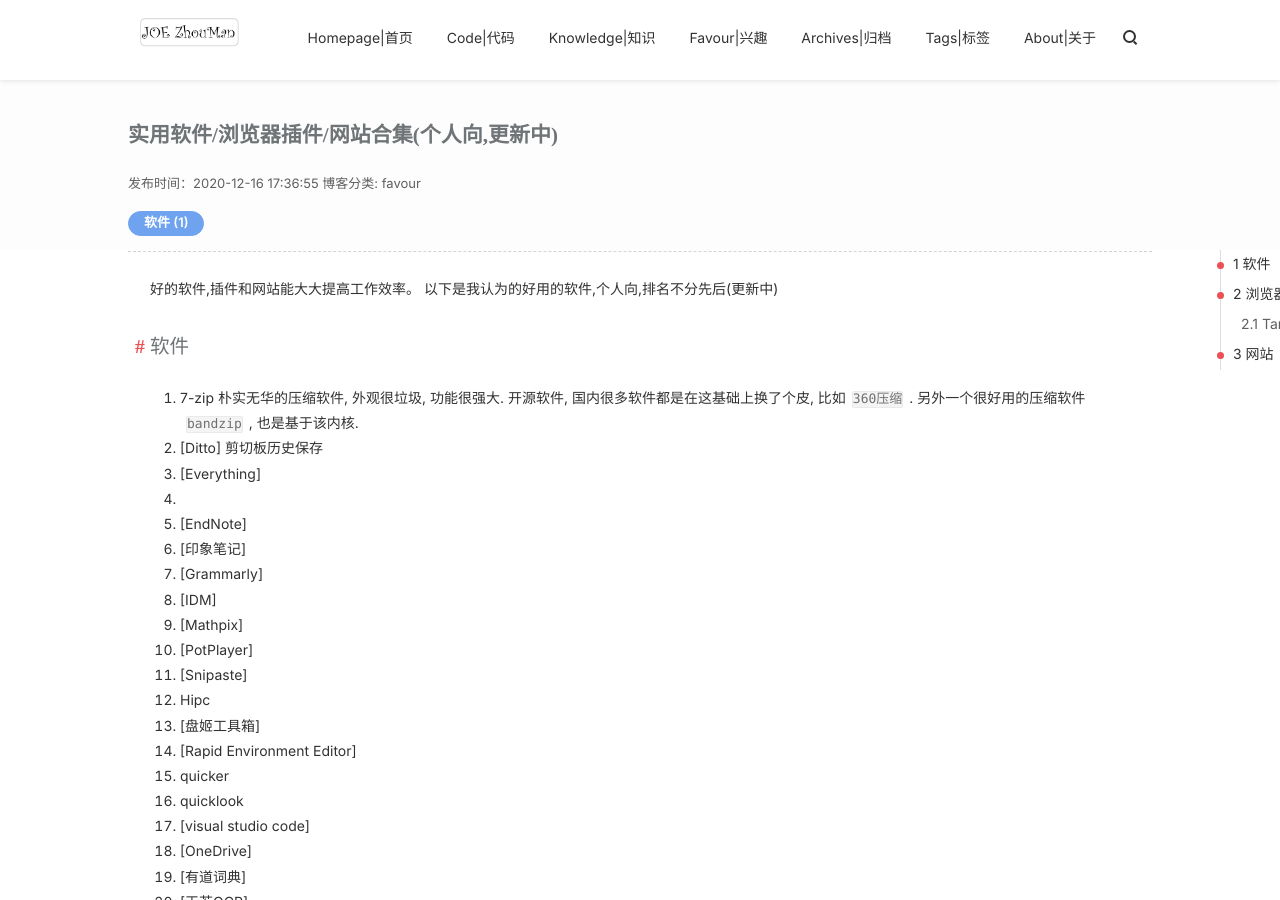
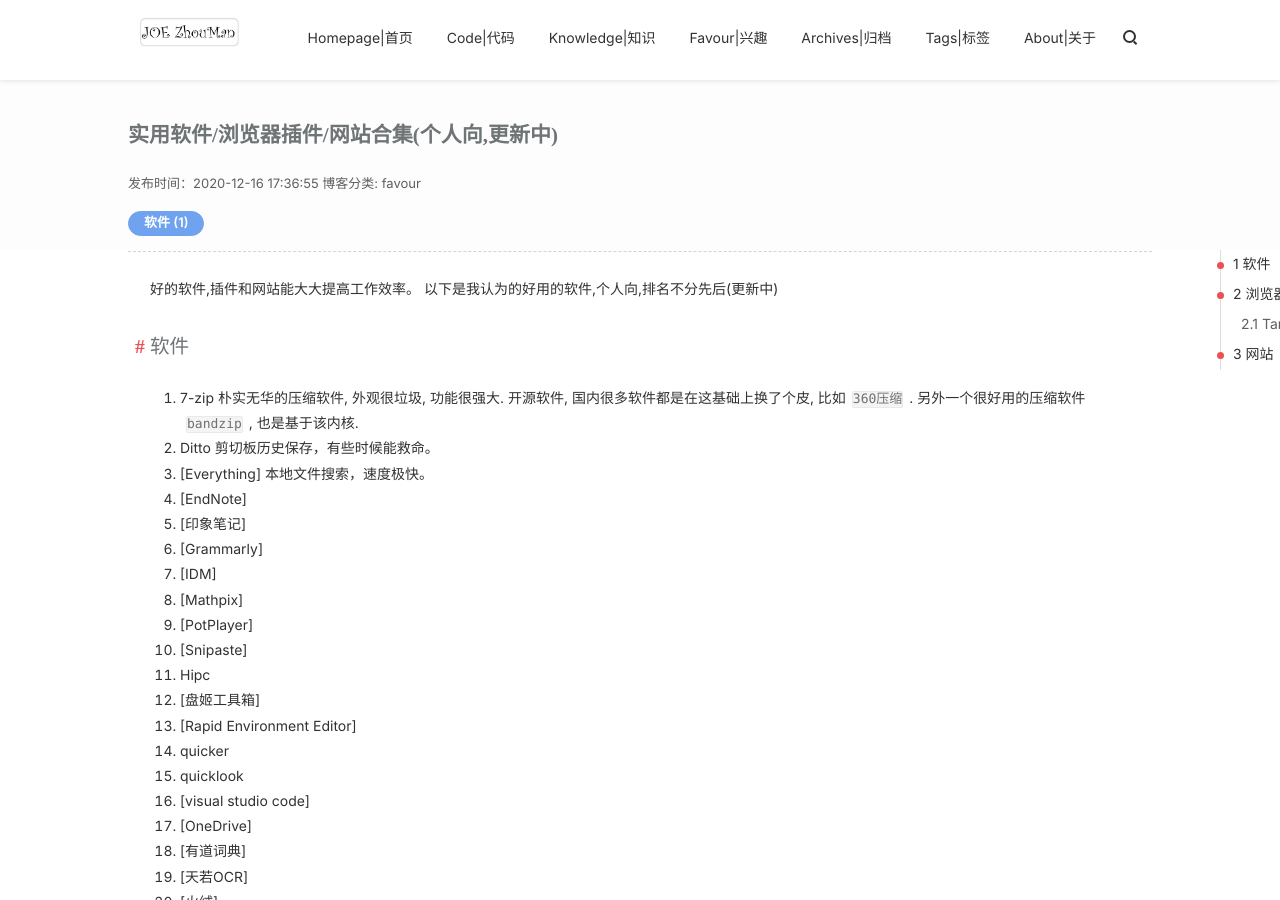
Before and after one commit to Joe-zhouman/joe_zm.blog.github.io, a Jekyll site: the page built from _posts/TalkAbout/2020-12-16-ToolList.md, in a window 1280 px wide and 900 px high. Built offline with Jekyll 4.4.1, drawn with Linux system fonts in a browser that asks for light colours; nearby versions of some CDN libraries.

```diff
--- a/_posts/TalkAbout/2020-12-16-ToolList.md
+++ b/_posts/TalkAbout/2020-12-16-ToolList.md
@@ -17,27 +17,27 @@ date: 2020-12-16 17:36:55 + 0800
    朴实无华的压缩软件, 外观很垃圾, 功能很强大.
    开源软件, 国内很多软件都是在这基础上换了个皮, 比如`360压缩`.
    另外一个很好用的压缩软件`bandzip`, 也是基于该内核.
-2. [Ditto]
-   剪切板历史保存
+2. [Ditto](https://ditto-cp.sourceforge.io/)
+   剪切板历史保存，有些时候能救命。
 3. [Everything]
-4.
-5. [EndNote]
-6. [印象笔记]
-7. [Grammarly]
-8. [IDM]
-9. [Mathpix]
-10. [PotPlayer]
-11. [Snipaste]
-12. [Hipc](https://hipc.cn/)
-13. [盘姬工具箱]
-14. [Rapid Environment Editor]
-15. [quicker](https://getquicker.net/)
-16. [quicklook](https://github.com/QL-Win/QuickLook)
-17. [visual studio code]
-18. [OneDrive]
-19. [有道词典]
-20. [天若OCR]
-21. [火绒]
+   本地文件搜索，速度极快。
+4. [EndNote]
+5. [印象笔记]
+6. [Grammarly]
+7. [IDM]
+8. [Mathpix]
+9.  [PotPlayer]
+10. [Snipaste]
+11. [Hipc](https://hipc.cn/)
+12. [盘姬工具箱]
+13. [Rapid Environment Editor]
+14. [quicker](https://getquicker.net/)
+15. [quicklook](https://github.com/QL-Win/QuickLook)
+16. [visual studio code]
+17. [OneDrive]
+18. [有道词典]
+19. [天若OCR]
+20. [火绒]
 
 # 浏览器插件
 
```
Also changed, not shown: _posts/CSharp/2021-3-17-SerialPortDataProcess.md (+7 -6 lines), _posts/MD/PDOS/2021-3-4-PdosProof.md (+2 -2 lines), _posts/MD/PdosAndPdc/2021-3-4-PdosAndPdc.md (+2 -2 lines), _posts/Python/autoConector/2019-07-19-python_auto-connector.md (+8 -8 lines), figures/MD/PDOS/p1.png (deleted), figures/MD/PDOS/p2.png (deleted), figures/MD/PdosAndPdc/PdosAndPdc.png (deleted), figures/MD/PdosAndPdc/pdc.png (deleted), figures/Python/autoConnector/TimerGeneral.png (deleted), figures/Python/autoConnector/TimerOperation.png (deleted), figures/Python/autoConnector/TimerTrigger.png (deleted), figures/Python/autoConnector/ac2.png (deleted), figures/Python/autoConnector/bat.png (deleted), figures/Python/autoConnector/get.png (deleted), 2 more files, 1 other file.
